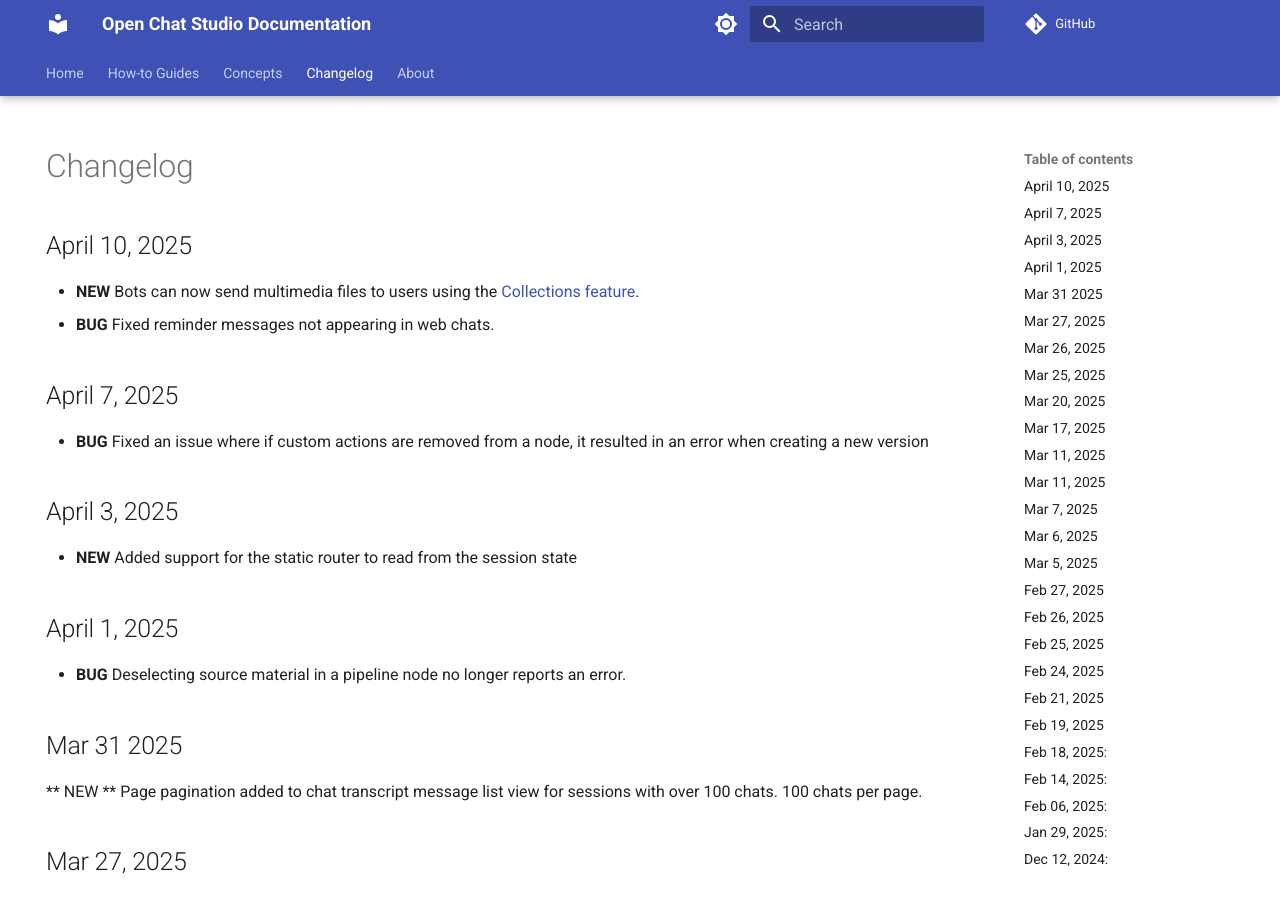
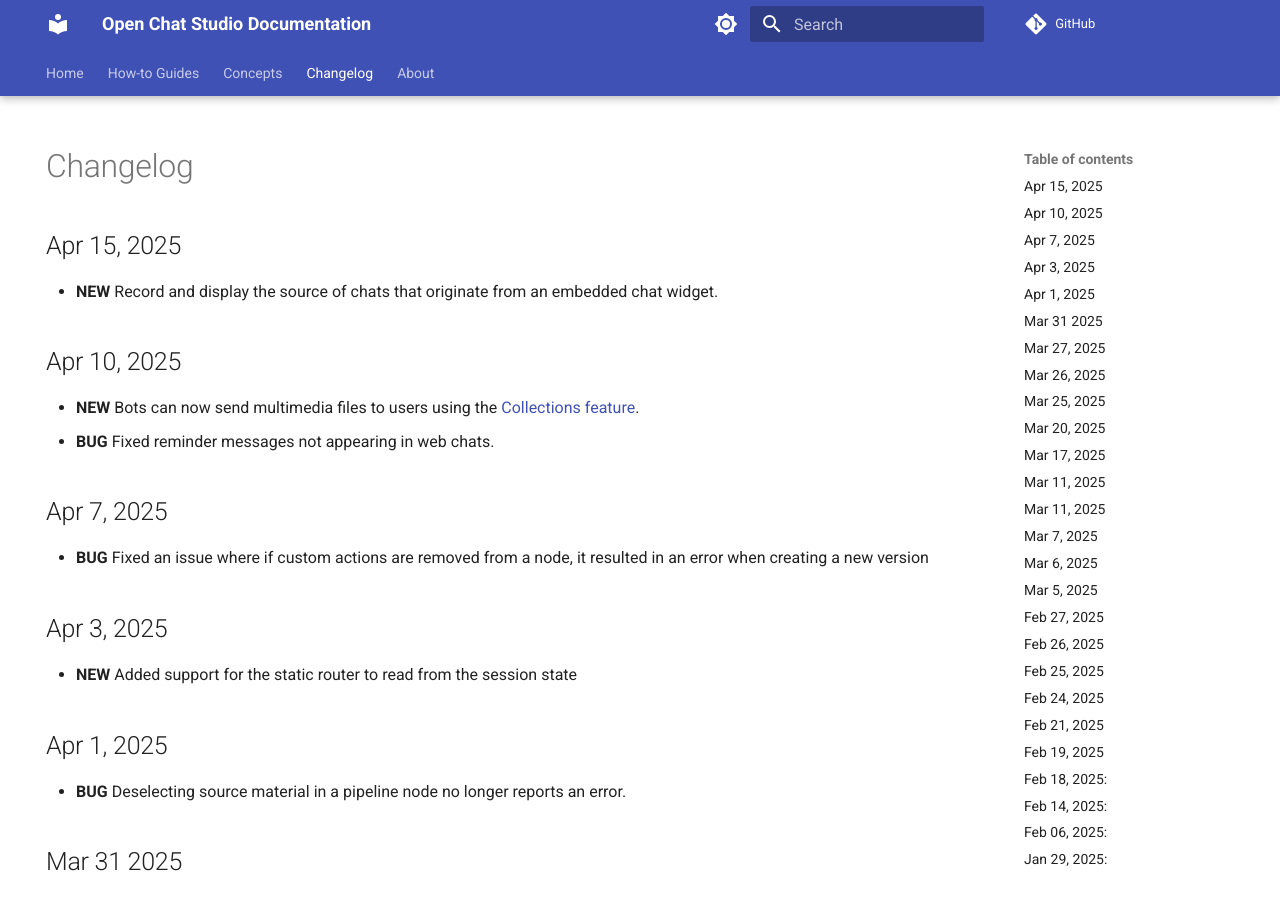
Before and after one commit to dimagi/open-chat-studio-docs, an MkDocs documentation site: the page built from docs/changelog.md, in a window 1280 px wide and 900 px high. Built offline with MkDocs 1.6.1 and Material for MkDocs 9.7.7, drawn with Linux system fonts in a browser that asks for light colours; emoji names are drawn with the system emoji font; a script that is not in the unit is left out; comment, search, counter and statistics services are not loaded.

Commit message:
update embed docs with source info

```diff
--- a/docs/changelog.md
+++ b/docs/changelog.md
@@ -5,17 +5,21 @@
 
 # Changelog
 
-## April 10, 2025
+## Apr 15, 2025
+
+* **NEW** Record and display the source of chats that originate from an embedded chat widget.
+
+## Apr 10, 2025
 * **NEW** Bots can now send multimedia files to users using the [Collections feature](./concepts/media_collections.md).
 * **BUG** Fixed reminder messages not appearing in web chats.
 
-## April 7, 2025
+## Apr 7, 2025
 * **BUG** Fixed an issue where if custom actions are removed from a node, it resulted in an error when creating a new version
 
-## April 3, 2025
+## Apr 3, 2025
 * **NEW** Added support for the static router to read from the session state
 
-## April 1, 2025
+## Apr 1, 2025
 * **BUG** Deselecting source material in a pipeline node no longer reports an error.
 
 ## Mar 31 2025
```
